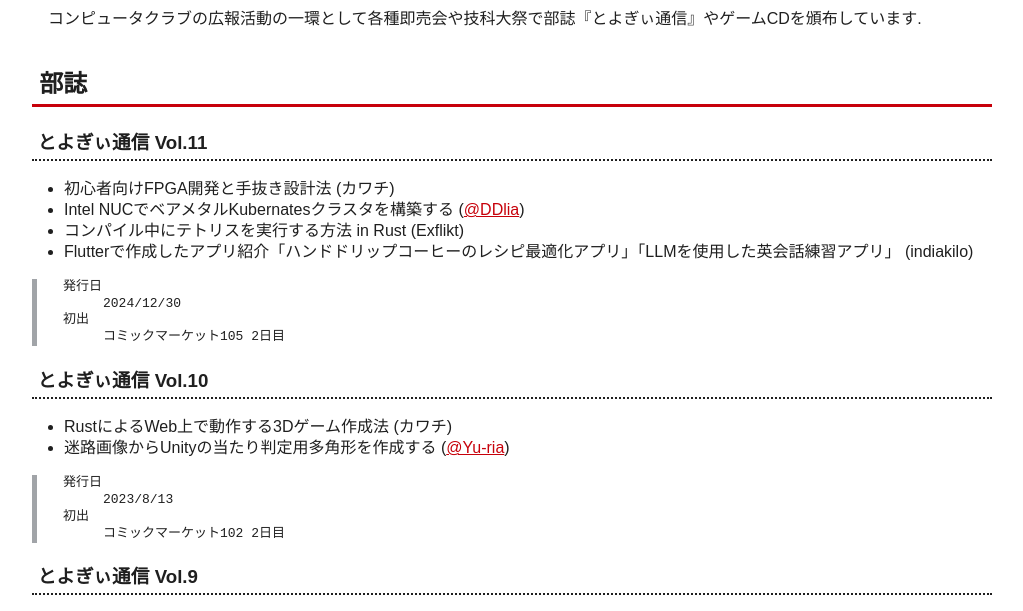
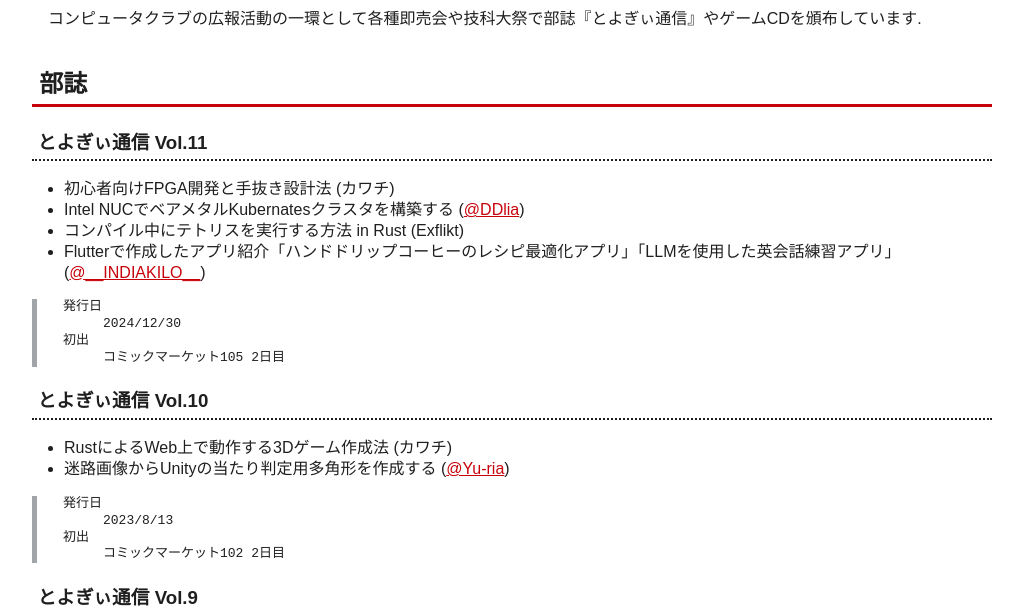
Before and after one commit to tut-cc/tut-cc.org, a plain HTML site: page toyogy.html in a window 1280 px wide. Shown: the part 88-699 px from the top of the page, without its empty margins (128-1151 px from the left). Drawn offline with Linux system fonts and the light colour scheme.

Commit message:
問い合わせ先を追加

```diff
--- a/toyogy.html
+++ b/toyogy.html
@@ -22,7 +22,7 @@
 		</li>
 		<li>コンパイル中にテトリスを実行する方法 in Rust (Exflikt)
 		</li>
-		<li>Flutterで作成したアプリ紹介「ハンドドリップコーヒーのレシピ最適化アプリ」「LLMを使用した英会話練習アプリ」 (indiakilo)
+		<li>Flutterで作成したアプリ紹介「ハンドドリップコーヒーのレシピ最適化アプリ」「LLMを使用した英会話練習アプリ」 (<a href="https://x.com/__INDIAKILO__" target="_blank">@__INDIAKILO__</a>)
 		</li>
 	</ul>
 	<dl>
```
